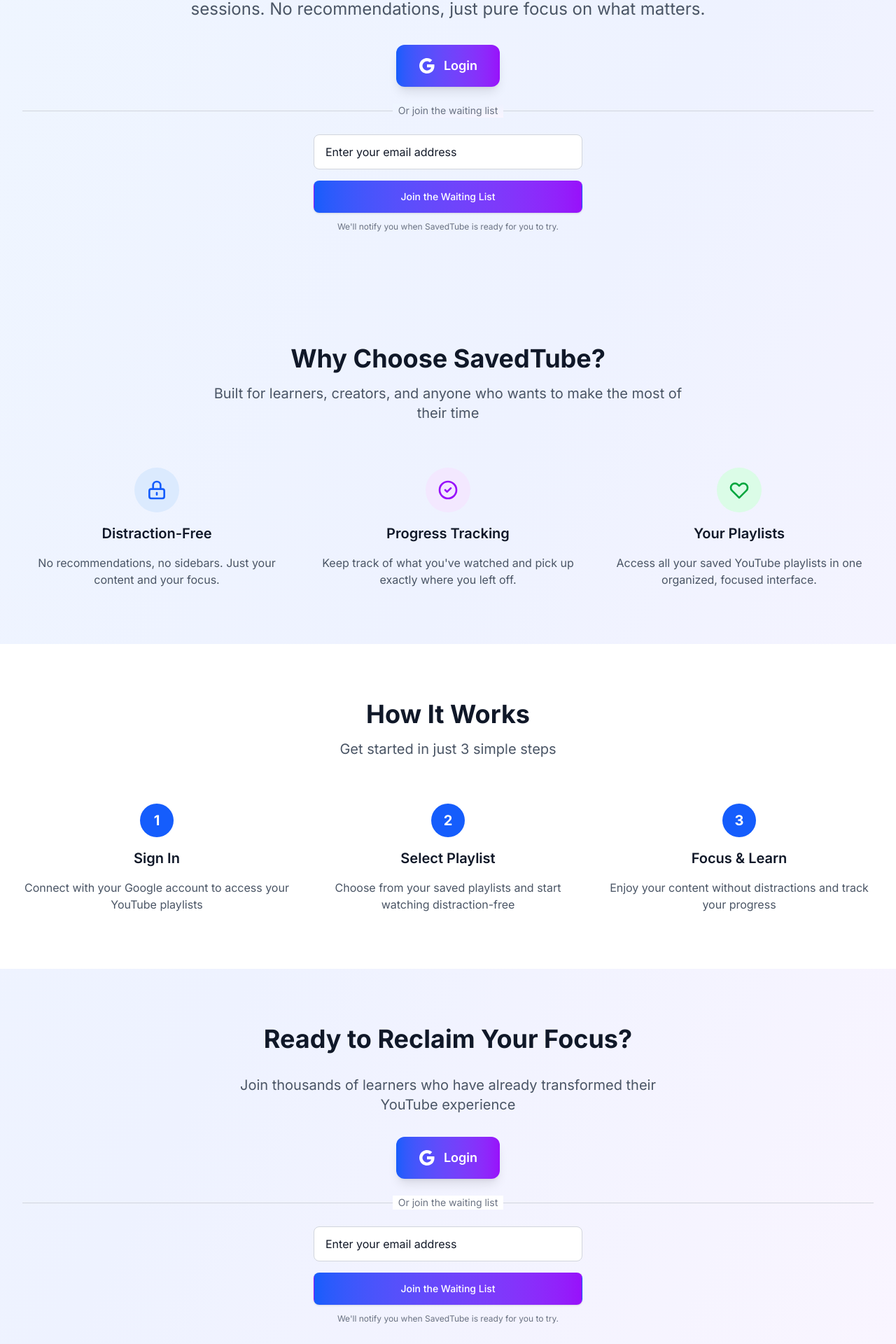
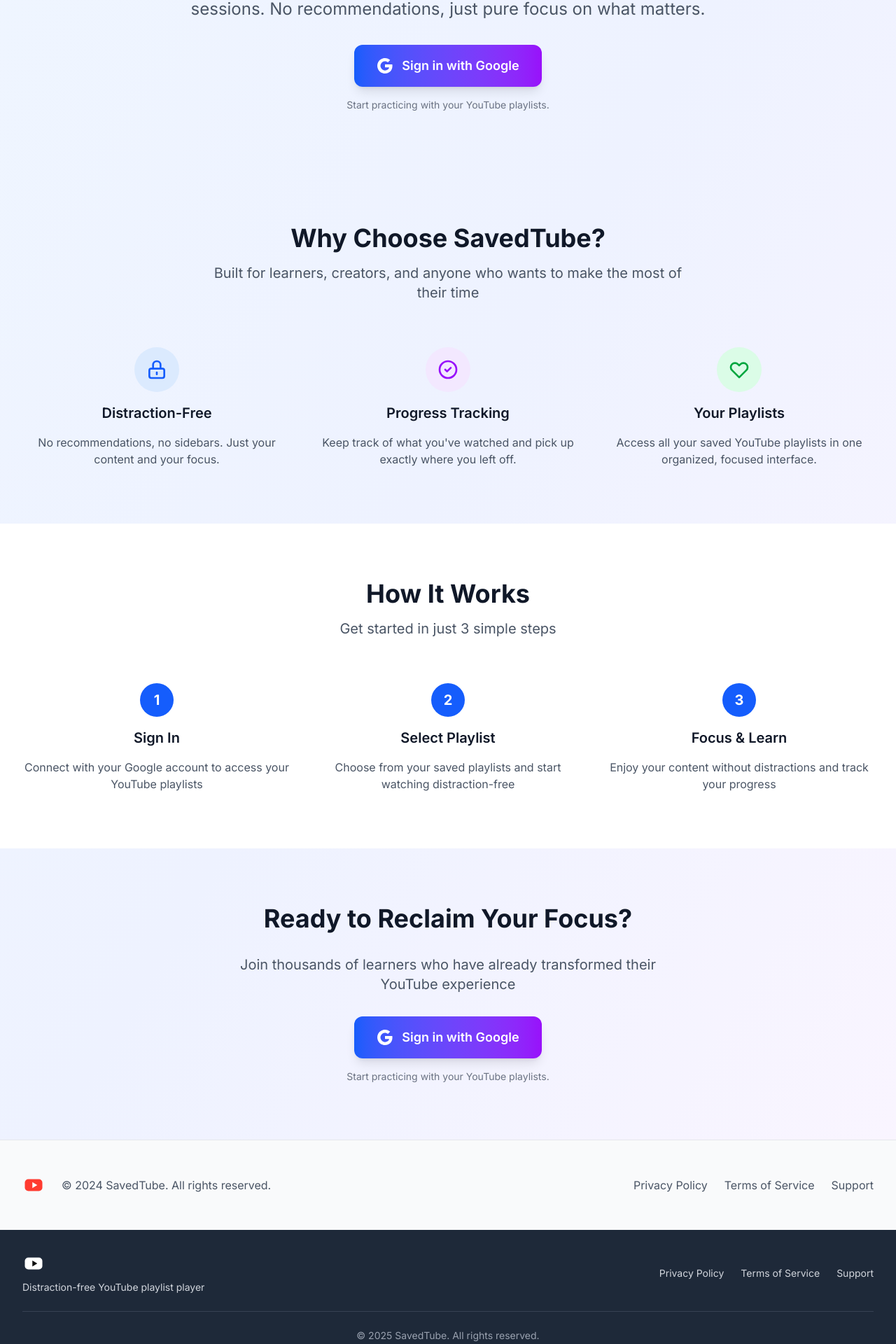
Before and after one commit to agrana/savedtube, a Next.js app: page / in a window 1280 px wide. Shown: the part 426-2346 px from the top of the page at 70% size. Built offline with nearby package versions, Linux system fonts and the light colour scheme.

Commit message:
feat: replace waitlist CTA with Google sign-in
Co-authored-by: Alfonso <alfonso@fedora.home>

```diff
--- a/src/app/page.tsx
+++ b/src/app/page.tsx
@@ -2,7 +2,54 @@
 
 import { signIn } from 'next-auth/react';
 import Logo from '@/components/Logo';
-import WaitingListForm from '@/components/WaitingListForm';
+
+const DASHBOARD_CALLBACK_URL = '/dashboard';
+
+function GoogleIcon() {
+  return (
+    <svg className="w-6 h-6" viewBox="0 0 24 24" aria-hidden="true">
+      <path
+        fill="currentColor"
+        d="M22.56 12.25c0-.78-.07-1.53-.2-2.25H12v4.26h5.92c-.26 1.37-1.04 2.53-2.21 3.31v2.77h3.57c2.08-1.92 3.28-4.74 3.28-8.09z"
+      />
+      <path
+        fill="currentColor"
+        d="M12 23c2.97 0 5.46-.98 7.28-2.66l-3.57-2.77c-.98.66-2.23 1.06-3.71 1.06-2.86 0-5.29-1.93-6.16-4.53H2.18v2.84C3.99 20.53 7.7 23 12 23z"
+      />
+      <path
+        fill="currentColor"
+        d="M5.84 14.09c-.22-.66-.35-1.36-.35-2.09s.13-1.43.35-2.09V7.07H2.18C1.43 8.55 1 10.22 1 12s.43 3.45 1.18 4.93l2.85-2.22.81-.62z"
+      />
+      <path
+        fill="currentColor"
+        d="M12 5.38c1.62 0 3.06.56 4.21 1.64l3.15-3.15C17.45 2.09 14.97 1 12 1 7.7 1 3.99 3.47 2.18 7.07l3.66 2.84c.87-2.6 3.3-4.53 6.16-4.53z"
+      />
+    </svg>
+  );
+}
+
+function GoogleSignInButton() {
+  return (
+    <button
+      onClick={() => signIn('google', { callbackUrl: DASHBOARD_CALLBACK_URL })}
+      className="inline-flex items-center justify-center gap-3 px-8 py-4 bg-gradient-to-r from-blue-600 to-purple-600 text-white text-lg font-semibold rounded-xl hover:from-blue-700 hover:to-purple-700 transform hover:scale-105 transition-all duration-200 shadow-lg hover:shadow-xl"
+    >
+      <GoogleIcon />
+      Sign in with Google
+    </button>
+  );
+}
+
+function SignInCTA() {
+  return (
+    <div className="space-y-4">
+      <GoogleSignInButton />
+      <p className="text-sm text-gray-500">
+        Start practicing with your YouTube playlists.
+      </p>
+    </div>
+  );
+}
 
 export default function Home() {
   return (
@@ -52,49 +99,7 @@
           </div>
 
           {/* CTA Section */}
-          <div className="space-y-6">
-            <div className="space-y-4">
-              <button
-                onClick={() => signIn('google', { callbackUrl: '/dashboard' })}
-                className="inline-flex items-center justify-center gap-3 px-8 py-4 bg-gradient-to-r from-blue-600 to-purple-600 text-white text-lg font-semibold rounded-xl hover:from-blue-700 hover:to-purple-700 transform hover:scale-105 transition-all duration-200 shadow-lg hover:shadow-xl"
-              >
-                <svg className="w-6 h-6" viewBox="0 0 24 24">
-                  <path
-                    fill="currentColor"
-                    d="M22.56 12.25c0-.78-.07-1.53-.2-2.25H12v4.26h5.92c-.26 1.37-1.04 2.53-2.21 3.31v2.77h3.57c2.08-1.92 3.28-4.74 3.28-8.09z"
-                  />
-                  <path
-                    fill="currentColor"
-                    d="M12 23c2.97 0 5.46-.98 7.28-2.66l-3.57-2.77c-.98.66-2.23 1.06-3.71 1.06-2.86 0-5.29-1.93-6.16-4.53H2.18v2.84C3.99 20.53 7.7 23 12 23z"
-                  />
-                  <path
-                    fill="currentColor"
-                    d="M5.84 14.09c-.22-.66-.35-1.36-.35-2.09s.13-1.43.35-2.09V7.07H2.18C1.43 8.55 1 10.22 1 12s.43 3.45 1.18 4.93l2.85-2.22.81-.62z"
-                  />
-                  <path
-                    fill="currentColor"
-                    d="M12 5.38c1.62 0 3.06.56 4.21 1.64l3.15-3.15C17.45 2.09 14.97 1 12 1 7.7 1 3.99 3.47 2.18 7.07l3.66 2.84c.87-2.6 3.3-4.53 6.16-4.53z"
-                  />
-                </svg>
-                Login
-              </button>
-            </div>
-
-            <div className="relative">
-              <div className="absolute inset-0 flex items-center">
-                <div className="w-full border-t border-gray-300" />
-              </div>
-              <div className="relative flex justify-center text-sm">
-                <span className="px-2 bg-gradient-to-br from-blue-50 via-indigo-50 to-purple-50 text-gray-500">
-                  Or join the waiting list
-                </span>
-              </div>
-            </div>
-
-            <div className="max-w-sm mx-auto">
-              <WaitingListForm />
-            </div>
-          </div>
+          <SignInCTA />
         </div>
       </section>
 
@@ -258,47 +263,7 @@
             Join thousands of learners who have already transformed their
             YouTube experience
           </p>
-          <div className="space-y-6">
-            <button
-              onClick={() => signIn('google', { callbackUrl: '/dashboard' })}
-              className="inline-flex items-center justify-center gap-3 px-8 py-4 bg-gradient-to-r from-blue-600 to-purple-600 text-white text-lg font-semibold rounded-xl hover:from-blue-700 hover:to-purple-700 transform hover:scale-105 transition-all duration-200 shadow-lg hover:shadow-xl"
-            >
-              <svg className="w-6 h-6" viewBox="0 0 24 24">
-                <path
-                  fill="currentColor"
-                  d="M22.56 12.25c0-.78-.07-1.53-.2-2.25H12v4.26h5.92c-.26 1.37-1.04 2.53-2.21 3.31v2.77h3.57c2.08-1.92 3.28-4.74 3.28-8.09z"
-                />
-                <path
-                  fill="currentColor"
-                  d="M12 23c2.97 0 5.46-.98 7.28-2.66l-3.57-2.77c-.98.66-2.23 1.06-3.71 1.06-2.86 0-5.29-1.93-6.16-4.53H2.18v2.84C3.99 20.53 7.7 23 12 23z"
-                />
-                <path
-                  fill="currentColor"
-                  d="M5.84 14.09c-.22-.66-.35-1.36-.35-2.09s.13-1.43.35-2.09V7.07H2.18C1.43 8.55 1 10.22 1 12s.43 3.45 1.18 4.93l2.85-2.22.81-.62z"
-                />
-                <path
-                  fill="currentColor"
-                  d="M12 5.38c1.62 0 3.06.56 4.21 1.64l3.15-3.15C17.45 2.09 14.97 1 12 1 7.7 1 3.99 3.47 2.18 7.07l3.66 2.84c.87-2.6 3.3-4.53 6.16-4.53z"
-                />
-              </svg>
-              Login
-            </button>
-
-            <div className="relative">
-              <div className="absolute inset-0 flex items-center">
-                <div className="w-full border-t border-gray-300" />
-              </div>
-              <div className="relative flex justify-center text-sm">
-                <span className="px-2 bg-white text-gray-500">
-                  Or join the waiting list
-                </span>
-              </div>
-            </div>
-
-            <div className="max-w-sm mx-auto">
-              <WaitingListForm />
-            </div>
-          </div>
+          <SignInCTA />
         </div>
       </section>
 
```
